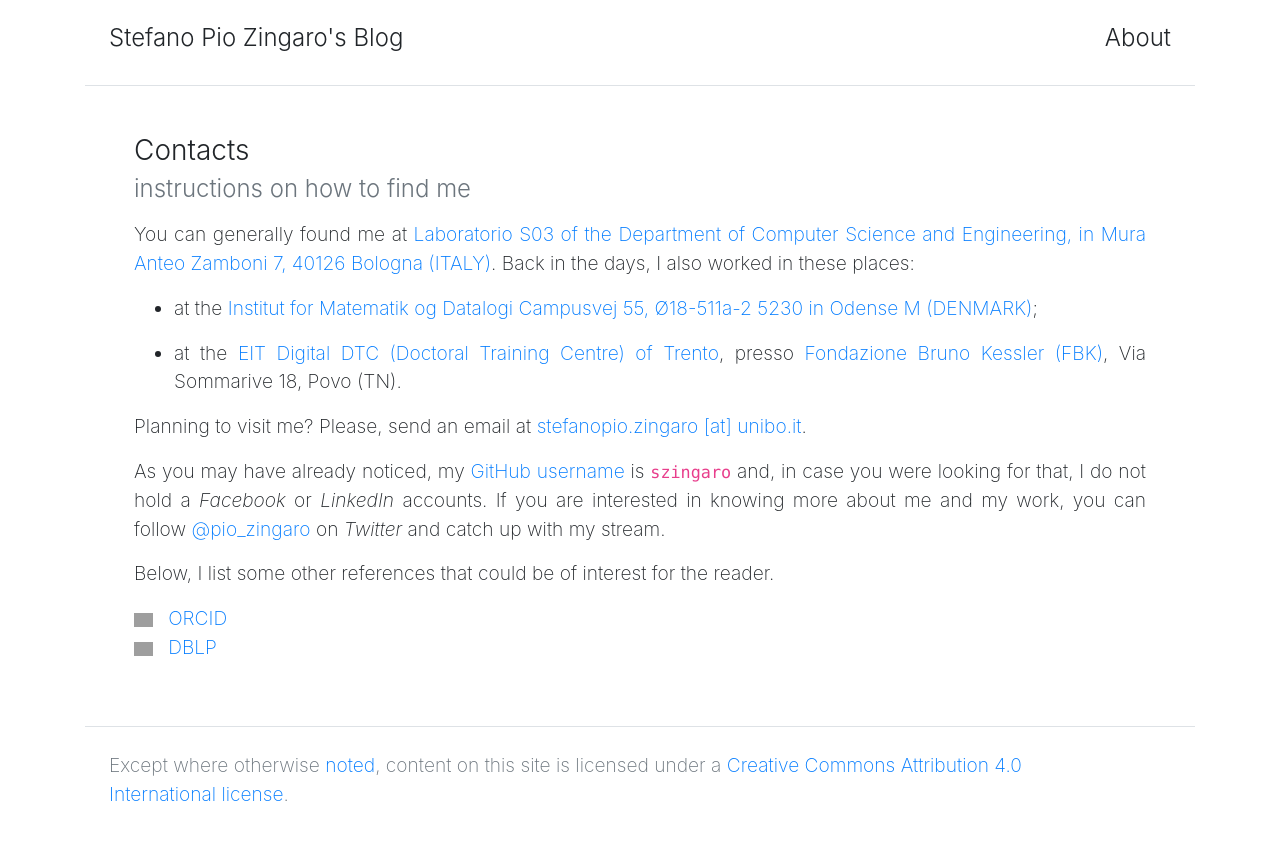
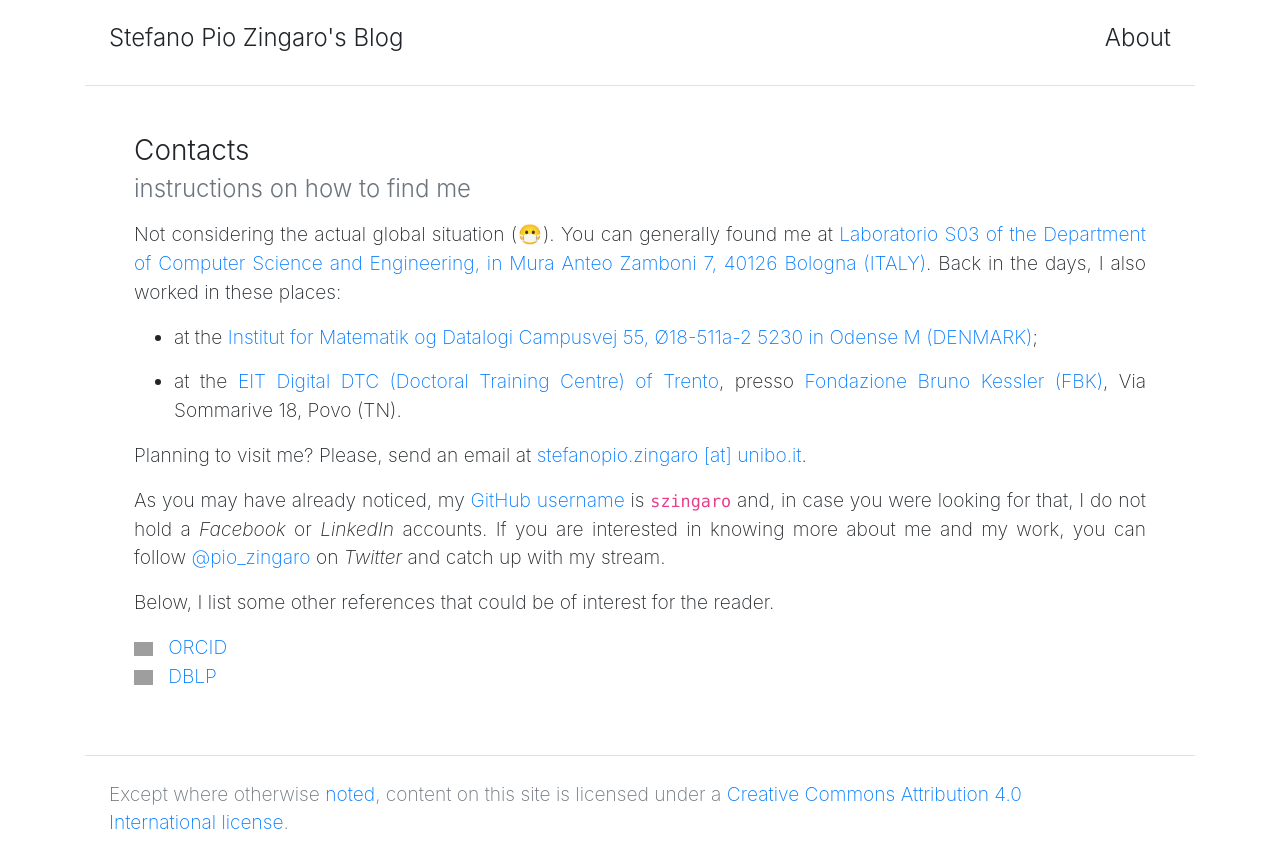
Before and after one commit to saltgz/saltgz.github.io, a Jekyll site: the page built from _pages/contact.md, in a window 1280 px wide. Shown: the top 868 px of the page. Built offline with Jekyll 4.4.1, drawn with Linux system fonts in a browser that asks for light colours; comment, search, counter and statistics services are not loaded; grey boxes are pictures that could not be loaded.

Commit message:
Update contact.md

```diff
--- a/_pages/contact.md
+++ b/_pages/contact.md
@@ -3,7 +3,7 @@ title: Contacts
 subtitle: instructions on how to find me
 ---
 
-You can generally found me at [Laboratorio S03 of the Department of Computer Science and Engineering, in Mura Anteo Zamboni 7, 40126 Bologna (ITALY)](http://w3w.co/rotaie.piastra.tavola). Back in the days, I also worked in these places:
+Not considering the actual global situation (😷). You can generally found me at [Laboratorio S03 of the Department of Computer Science and Engineering, in Mura Anteo Zamboni 7, 40126 Bologna (ITALY)](http://w3w.co/rotaie.piastra.tavola). Back in the days, I also worked in these places:
 
 - at the [Institut for Matematik og Datalogi Campusvej 55, Ø18-511a-2 5230 in Odense M (DENMARK)](http://w3w.co/invitato.inclinati.sostenute);
 
```
